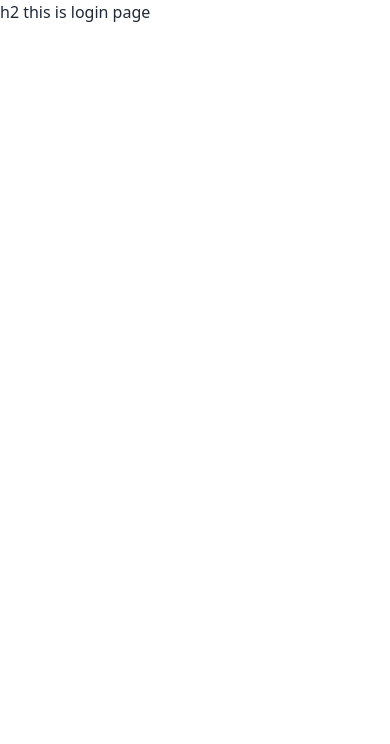
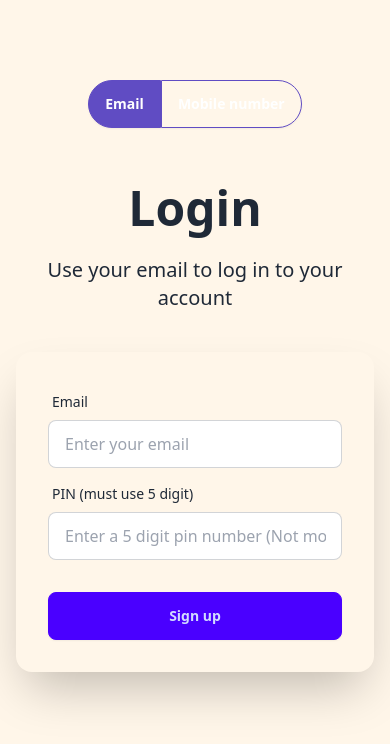
Before and after one commit to Shahriar-Hossain-Alvi/coin-wave-client, a React (Vite) app: page /login in a window 390 px wide. Shown: the top 744 px of the page. Built offline with nearby package versions, Linux system fonts and the light colour scheme.

Commit message:
added mobile and email login page

```diff
--- a/src/Authentication/Login.jsx
+++ b/src/Authentication/Login.jsx
@@ -1,8 +1,58 @@
+import { useState } from "react";
+import LoginWithEmail from "../components/LoginWithEmail/LoginWithEmail";
+import LoginWithMobile from "../components/LoginWithMobile/LoginWithMobile";
+import { Slide } from "react-awesome-reveal";
+
 
 const Login = () => {
+    const [loginMethod, setLoginMethod] = useState('email');
+
+    const handleLogInWithMobile = e => {
+        e.preventDefault();
+        const form = e.target;
+        const mobileNumber = form.mobileNumber.value;
+        const pin = form.pin.value;
+
+        const logInData = {
+            mobileNumber, pin
+        }
+
+        console.log(logInData);
+    }
+
+    const handleLogInWithEmail = e => {
+        e.preventDefault();
+        const form = e.target;
+        const email = form.email.value;
+        const pin = form.pin.value;
+
+        const logInData = {
+            email, pin
+        }
+
+        console.log(logInData);
+    }
+
+
     return (
-        <div>
-            h2 this is login page
+        <div className="bg-cwCream overflow-hidden pt-10">
+            <div className="pt-10 text-center">
+                <button onClick={() => setLoginMethod('email')} className={`btn ${loginMethod === 'email' ? 'bg-cwViolate border-cwViolate' : 'bg-transparent text-black border-cwViolate'}  text-white rounded-full rounded-r-none hover:bg-cwOrange hover:text-white`}>Email</button>
+
+                <button onClick={() => setLoginMethod('mobile')} className={`btn ${loginMethod === 'mobile' ? 'bg-cwViolate border-cwViolate' : 'bg-transparent text-black border-cwViolate'} text-white rounded-full hover:bg-cwOrange rounded-l-none hover:text-white`}>Mobile number</button>
+            </div>
+
+
+            {
+                loginMethod === 'email' ?
+                    <Slide>
+                        <LoginWithEmail handleLogInWithEmail={handleLogInWithEmail}></LoginWithEmail>
+                    </Slide>
+                    :
+                    <Slide direction="right">
+                        <LoginWithMobile handleLogInWithMobile={handleLogInWithMobile}></LoginWithMobile>
+                    </Slide>
+            }
         </div>
     );
 };
--- /dev/null
+++ b/src/components/LoginWithEmail/LoginWithEmail.jsx
@@ -0,0 +1,48 @@
+import PropTypes from 'prop-types';
+
+const LoginWithEmail = ({handleLogInWithEmail}) => {
+    return (
+        <div className="pt-10 min-h-screen">
+            <div className="hero-content flex-col">
+
+            <div className="text-center">
+                    <h1 className="text-5xl font-bold">Login</h1>
+                    <p className="py-6 text-xl font-medium">
+                        Use your email to log in to your account
+                    </p>
+                </div>
+
+                <div className="card w-full shadow-2xl">
+                    <form onSubmit={handleLogInWithEmail} className="card-body">
+
+                        {/* email */}
+                        <div className="form-control">
+                            <label className="label">
+                                <span className="label-text">Email</span>
+                            </label>
+                            <input name="email" type="email" placeholder="Enter your email" className="input input-bordered" required />
+                        </div>
+
+
+                        {/* PIN */}
+                        <div className="form-control">
+                            <label className="label">
+                                <span className="label-text">PIN (must use 5 digit)</span>
+                            </label>
+                            <input name="pin" type="number" placeholder="Enter a 5 digit pin number (Not more or less than 5)" className="input input-bordered" required />
+                        </div>
+                        <div className="form-control mt-6">
+                            <button className="btn btn-primary">Sign up</button>
+                        </div>
+                    </form>
+                </div>
+            </div>
+        </div>
+    );
+};
+
+LoginWithEmail.propTypes = {
+    handleLogInWithEmail: PropTypes.func,
+}
+
+export default LoginWithEmail;
--- /dev/null
+++ b/src/components/LoginWithMobile/LoginWithMobile.jsx
@@ -0,0 +1,50 @@
+import PropTypes from 'prop-types';
+
+const LoginWithMobile = ({ handleLogInWithMobile }) => {
+    return (
+        <div className="min-h-screen pt-10">
+            <div className="hero-content flex-col">
+
+                <div className="text-center">
+                    <h1 className="text-5xl font-bold">Login</h1>
+                    <p className="py-6 text-xl font-medium">
+                        Use your mobile number to log in to your account
+                    </p>
+                </div>
+
+
+
+                <div className="card w-full shadow-2xl">
+                    <form onSubmit={handleLogInWithMobile} className="card-body">
+
+                        {/* mobile number */}
+                        <div className="form-control">
+                            <label className="label">
+                                <span className="label-text">Mobile Number</span>
+                            </label>
+                            <input name="mobileNumber" type="number" placeholder="Enter your mobile number" className="input input-bordered" required />
+                        </div>
+
+
+                        {/* PIN */}
+                        <div className="form-control">
+                            <label className="label">
+                                <span className="label-text">PIN (must use 5 digit)</span>
+                            </label>
+                            <input name="pin" type="number" placeholder="Enter a 5 digit pin number (Not more or less than 5)" className="input input-bordered" required />
+                        </div>
+                        <div className="form-control mt-6">
+                            <button className="btn btn-primary">Sign up</button>
+                        </div>
+                    </form>
+                </div>
+            </div>
+        </div>
+    );
+};
+
+LoginWithMobile.propTypes = {
+    handleLogInWithMobile: PropTypes.func,
+}
+
+export default LoginWithMobile;
```
